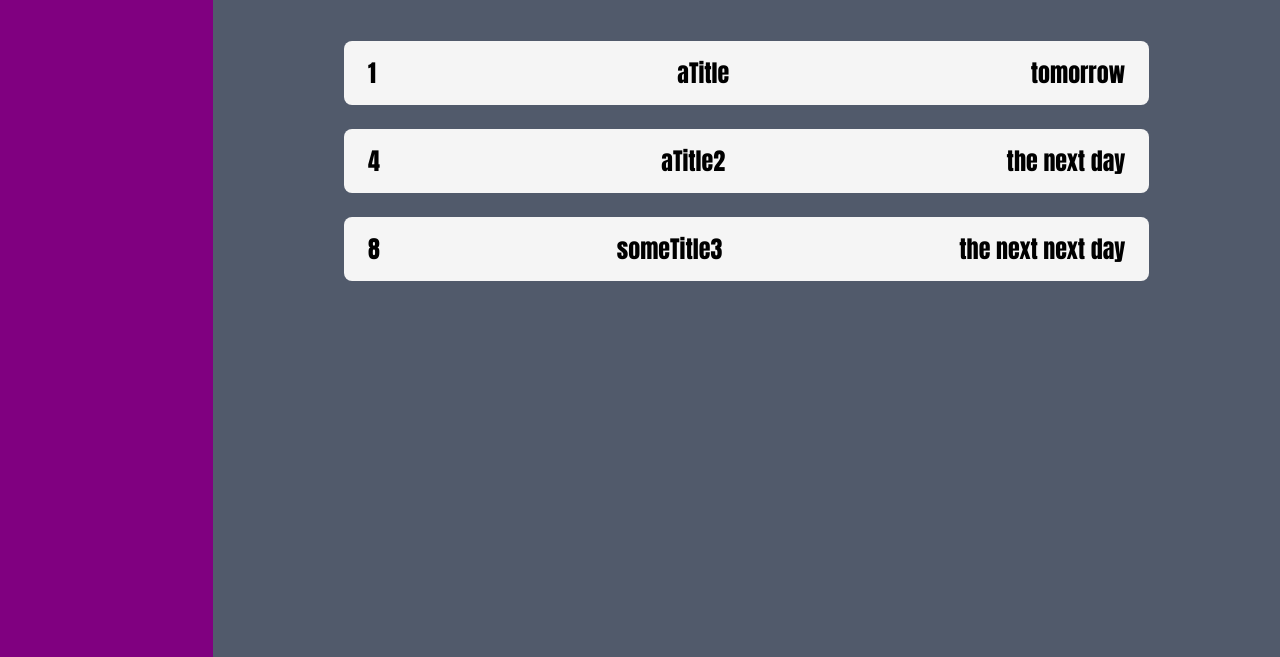
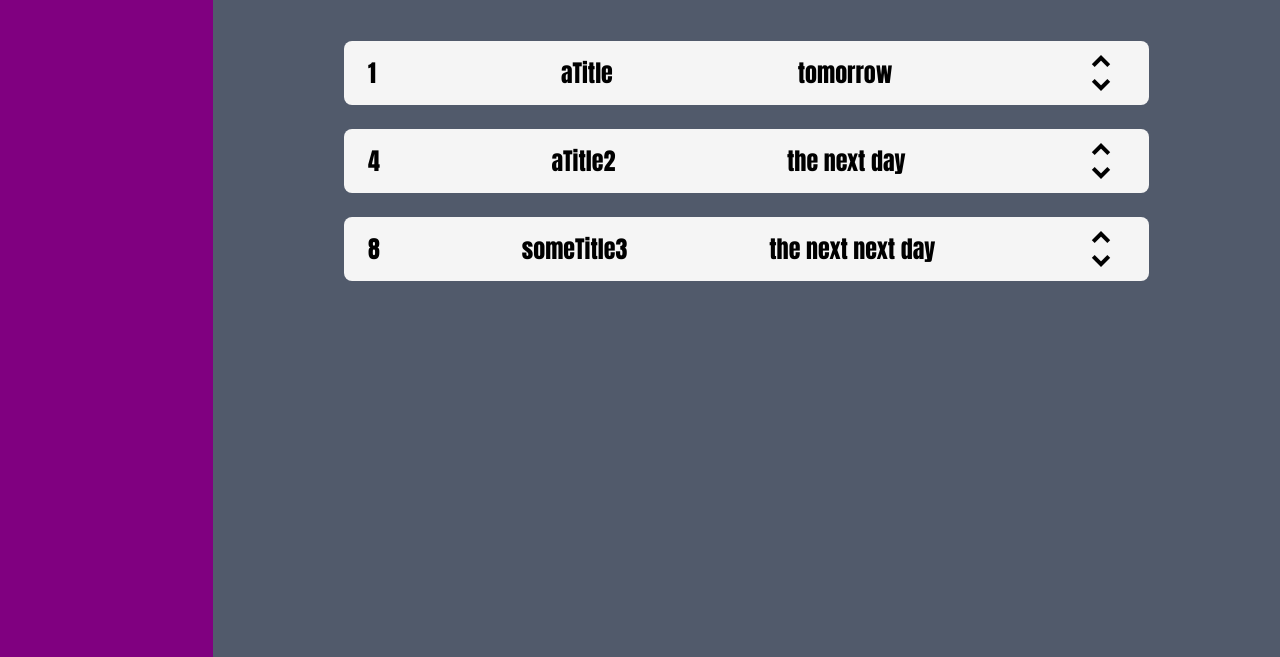
Before and after one commit to tediferJones/odin-todo-list, a website built with webpack: page dist/index.html in a window 1280 px wide. Shown: the part 143-800 px from the top of the page. Built offline with nearby package versions, Linux system fonts and the light colour scheme.

Commit message:
working function that expands toDoItem to show details

```diff
--- a/src/DOMDisplayToDoItems.js
+++ b/src/DOMDisplayToDoItems.js
@@ -1,3 +1,5 @@
+import extender001 from './extendIcon.png';
+
 const DOMDisplayToDoItems = ((toDoArray) => {
     if (document.querySelector('.toDoItems')) {
         document.querySelector('.mainContent').removeChild(document.querySelector('.toDoItems'))
@@ -7,20 +9,37 @@ const DOMDisplayToDoItems = ((toDoArray) => {
     for (let i in toDoArray) {
         let toDoItem = document.createElement('div')
         toDoItem.classList.add('toDoItem')
+
+        let mainAttrs = document.createElement('div')
+        mainAttrs.classList.add('mainAttrs')
+
+        let details = document.createElement('div')
+        details.classList.add('details')
         for (let key in toDoArray[i]) {
             let itemAttr = document.createElement('div')
             itemAttr.classList.add(`${key}`)
             itemAttr.textContent = toDoArray[i][key]
             // toDoItem.appendChild(itemAttr)
             if (key === 'priority') {
-                toDoItem.prepend(itemAttr)
+                mainAttrs.prepend(itemAttr)
             } else if (key === 'description') {
-                // if key is description add arrow with event listener to append description string to its div
-                console.log('expand to show description')
+                details.classList.add('hidden')
+                details.appendChild(itemAttr)
             } else {
-                toDoItem.appendChild(itemAttr)
+                mainAttrs.appendChild(itemAttr)
             }
         }
+
+        let extendIcon = new Image();
+        extendIcon.src = extender001
+        extendIcon.addEventListener('click', () => {
+            details.classList.toggle('hidden')
+        })
+        mainAttrs.appendChild(extendIcon)
+
+        toDoItem.appendChild(mainAttrs)
+        toDoItem.appendChild(details)
+
         toDoItems.appendChild(toDoItem)
     }
     document.querySelector('.mainContent').appendChild(toDoItems)
--- a/src/index.js
+++ b/src/index.js
@@ -3,7 +3,7 @@ import CreateToDoItem from './createToDoItem.js';
 // import DOMAppendToDoItem from './DOMAppendToDoItem.js'; DEPRECIATED
 import DOMDisplayToDoItems from './DOMDisplayToDoItems.js';
 import DOMCreateForm from './DOMCreateForm.js';
-import DOMCreateSidebar from './DOMCreateSidebar.js'
+import DOMCreateSidebar from './DOMCreateSidebar.js';
 
 // inital DOM Setup
 DOMCreateSidebar()
@@ -48,3 +48,5 @@ DOMDisplayToDoItems(myToDos)
 // create sideBar, shoudl have an option to view/create projects
 // find a way to organize projects, a project is just an array of a few specific objects
 // SANITIZE FORM INPUTS
+
+// immediately append description with the hidden class, add an icon to "expand" each item
--- a/src/style.css
+++ b/src/style.css
@@ -61,7 +61,8 @@ body {
     width: 80%;
 }
 
-.toDoItem {
+/* .toDoItem */
+.mainAttrs {
     height: 64px;
     margin: 24px;
     padding: 0px 24px;
--- a/webpack.config.js
+++ b/webpack.config.js
@@ -3,11 +3,11 @@ const path = require('path');
 module.exports = {
     mode: 'development',
     entry: './src/index.js',
-    plugins: [
-        new HtmlWebpackPlugin({
-            title: 'Development',
-        }),
-    ],
+    // plugins: [
+    //     new HtmlWebpackPlugin({
+    //         title: 'Development',
+    //     }),
+    // ],
     output: {
         filename: 'main.js',
         path: path.resolve(__dirname, 'dist'),
@@ -19,6 +19,10 @@ module.exports = {
                 test: /\.css$/i,
                 use: ['style-loader', 'css-loader'],
             },
+            {
+                test: /\.(png|svg|jpg|jpeg|gif)$/i,
+                type: 'asset/resource',
+            },
         ],
     },
 }
```
Also changed, not shown: dist/6c2ffaa421b186788631.png (added), dist/main.js, src/extendIcon.png (added).
